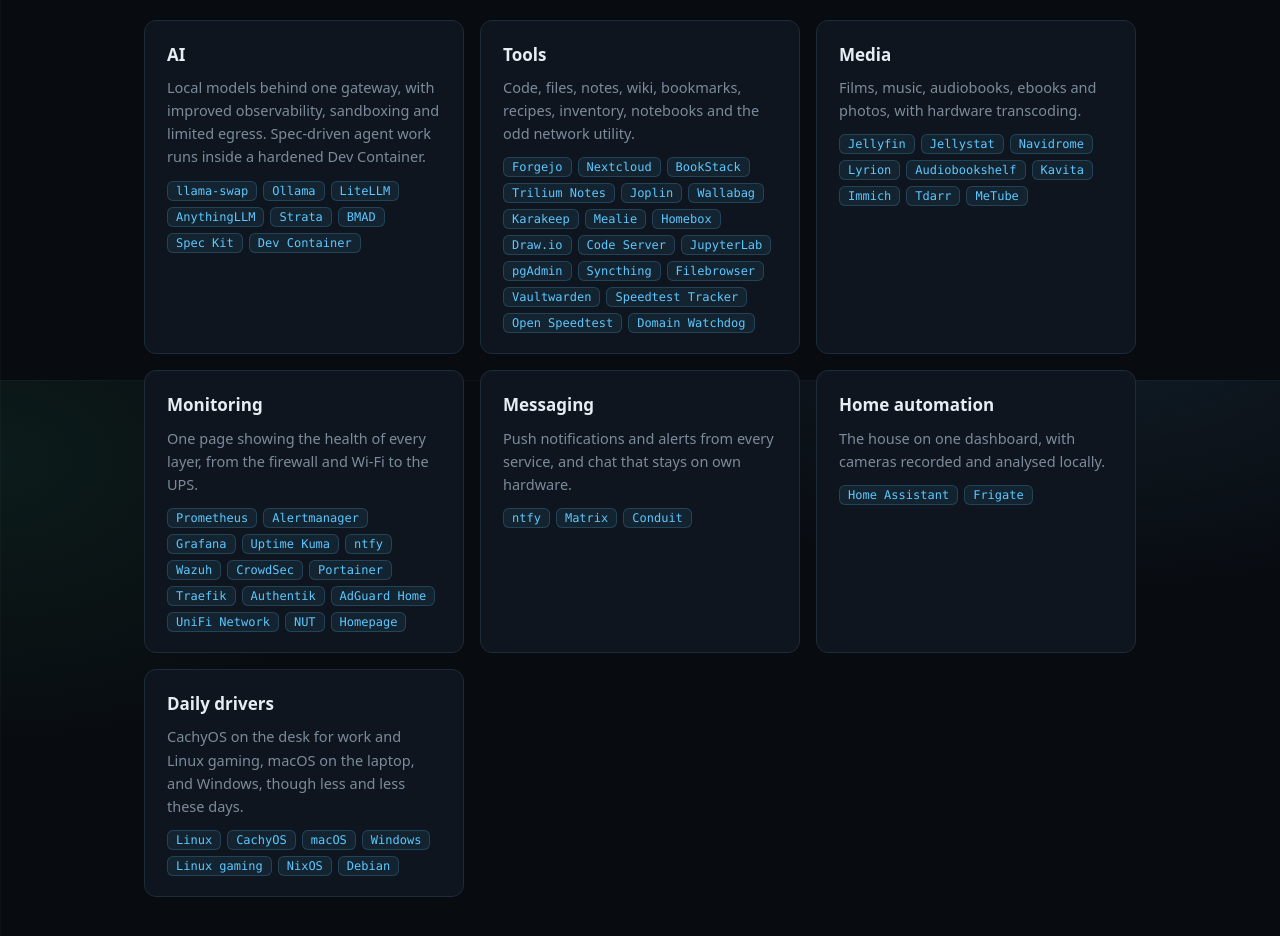
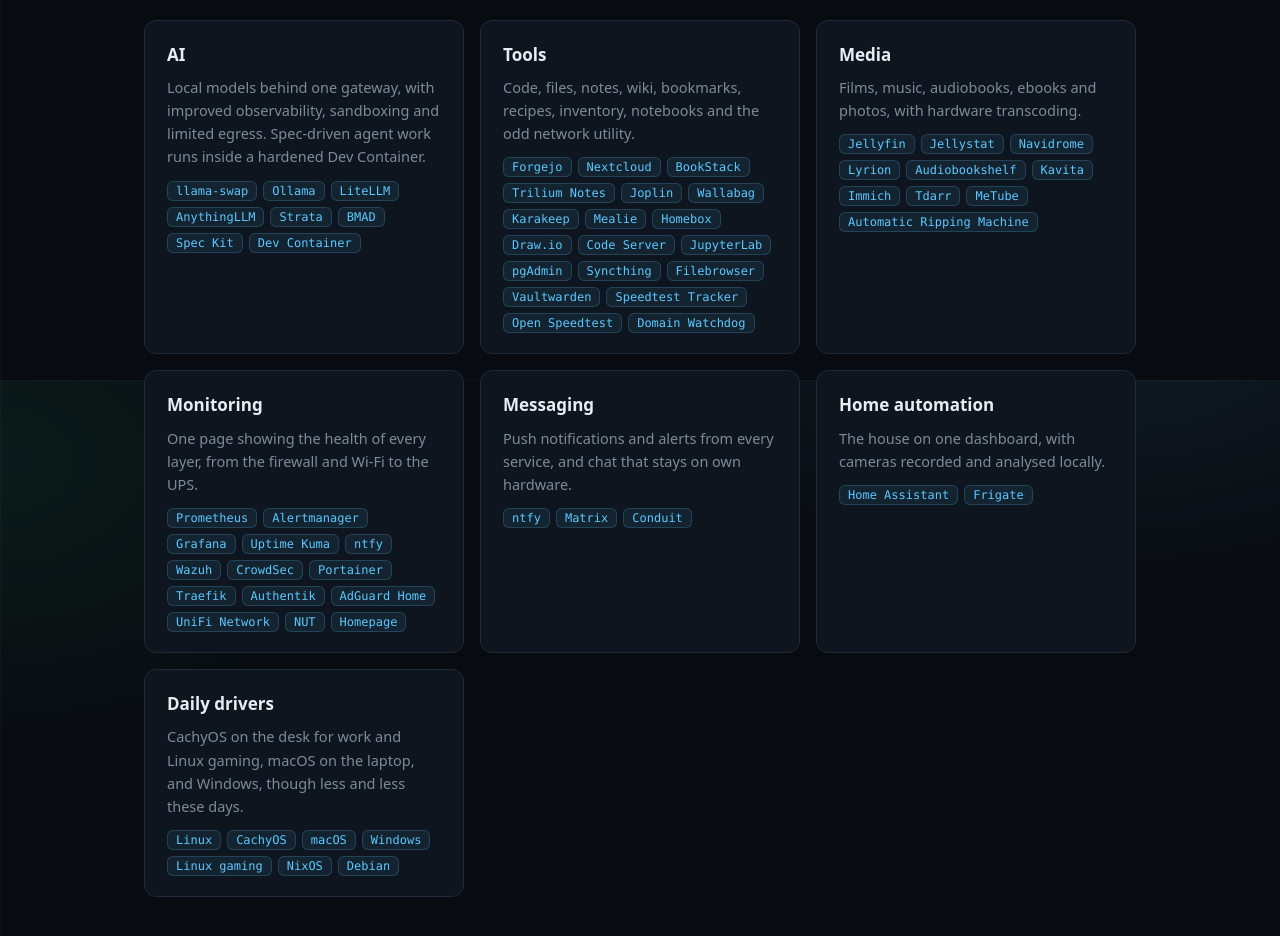
Before and after one commit to mselin/mselin.github.io, a plain HTML site: page index.html in a window 1280 px wide. Shown: the part 3620-4556 px from the top of the page. Drawn offline with Linux system fonts and the light colour scheme.

Commit message:
Add Automatic Ripping Machine to media
Co-Authored-By: Claude Fable 5.2 <noreply@anthropic.com>
Claude-Session: https://claude.ai/code/session_013DgN9N6MedXYU6Hmksz994

```diff
--- a/index.html
+++ b/index.html
@@ -202,7 +202,7 @@
   <div class="grid">
     <div class="card"><h3>AI</h3><p>Local models behind one gateway, with improved observability, sandboxing and limited egress. Spec-driven agent work runs inside a hardened Dev Container.</p><div class="tags"><a href="https://github.com/mostlygeek/llama-swap">llama-swap</a><a href="https://github.com/ollama/ollama">Ollama</a><a href="https://github.com/BerriAI/litellm">LiteLLM</a><a href="https://github.com/Mintplex-Labs/anything-llm">AnythingLLM</a><a href="https://github.com/Niko1221/Strata">Strata</a><a href="https://github.com/bmad-code-org/BMAD-METHOD">BMAD</a><a href="https://github.com/github/spec-kit">Spec Kit</a><a href="https://github.com/devcontainers/spec">Dev Container</a></div></div>
     <div class="card"><h3>Tools</h3><p>Code, files, notes, wiki, bookmarks, recipes, inventory, notebooks and the odd network utility.</p><div class="tags"><a href="https://codeberg.org/forgejo/forgejo">Forgejo</a><a href="https://github.com/nextcloud/server">Nextcloud</a><a href="https://github.com/BookStackApp/BookStack">BookStack</a><a href="https://github.com/TriliumNext/Trilium">Trilium Notes</a><a href="https://github.com/laurent22/joplin">Joplin</a><a href="https://github.com/wallabag/wallabag">Wallabag</a><a href="https://github.com/karakeep-app/karakeep">Karakeep</a><a href="https://github.com/mealie-recipes/mealie">Mealie</a><a href="https://github.com/sysadminsmedia/homebox">Homebox</a><a href="https://github.com/jgraph/drawio">Draw.io</a><a href="https://github.com/coder/code-server">Code Server</a><a href="https://github.com/jupyterlab/jupyterlab">JupyterLab</a><a href="https://github.com/pgadmin-org/pgadmin4">pgAdmin</a><a href="https://github.com/syncthing/syncthing">Syncthing</a><a href="https://github.com/filebrowser/filebrowser">Filebrowser</a><a href="https://github.com/dani-garcia/vaultwarden">Vaultwarden</a><a href="https://github.com/alexjustesen/speedtest-tracker">Speedtest Tracker</a><a href="https://github.com/openspeedtest/Speed-Test">Open Speedtest</a><a href="https://github.com/maelgangloff/domain-watchdog">Domain Watchdog</a></div></div>
-    <div class="card"><h3>Media</h3><p>Films, music, audiobooks, ebooks and photos, with hardware transcoding.</p><div class="tags"><a href="https://github.com/jellyfin/jellyfin">Jellyfin</a><a href="https://github.com/CyferShepard/Jellystat">Jellystat</a><a href="https://github.com/navidrome/navidrome">Navidrome</a><a href="https://github.com/LMS-Community/slimserver">Lyrion</a><a href="https://github.com/advplyr/audiobookshelf">Audiobookshelf</a><a href="https://github.com/Kareadita/Kavita">Kavita</a><a href="https://github.com/immich-app/immich">Immich</a><a href="https://github.com/HaveAGitGat/Tdarr">Tdarr</a><a href="https://github.com/alexta69/metube">MeTube</a></div></div>
+    <div class="card"><h3>Media</h3><p>Films, music, audiobooks, ebooks and photos, with hardware transcoding.</p><div class="tags"><a href="https://github.com/jellyfin/jellyfin">Jellyfin</a><a href="https://github.com/CyferShepard/Jellystat">Jellystat</a><a href="https://github.com/navidrome/navidrome">Navidrome</a><a href="https://github.com/LMS-Community/slimserver">Lyrion</a><a href="https://github.com/advplyr/audiobookshelf">Audiobookshelf</a><a href="https://github.com/Kareadita/Kavita">Kavita</a><a href="https://github.com/immich-app/immich">Immich</a><a href="https://github.com/HaveAGitGat/Tdarr">Tdarr</a><a href="https://github.com/alexta69/metube">MeTube</a><a href="https://github.com/automatic-ripping-machine/automatic-ripping-machine">Automatic Ripping Machine</a></div></div>
     <div class="card"><h3>Monitoring</h3><p>One page showing the health of every layer, from the firewall and Wi-Fi to the UPS.</p><div class="tags"><a href="https://github.com/prometheus/prometheus">Prometheus</a><a href="https://github.com/prometheus/alertmanager">Alertmanager</a><a href="https://github.com/grafana/grafana">Grafana</a><a href="https://github.com/louislam/uptime-kuma">Uptime Kuma</a><a href="https://github.com/binwiederhier/ntfy">ntfy</a><a href="https://github.com/wazuh/wazuh">Wazuh</a><a href="https://github.com/crowdsecurity/crowdsec">CrowdSec</a><a href="https://github.com/portainer/portainer">Portainer</a><a href="https://github.com/traefik/traefik">Traefik</a><a href="https://github.com/goauthentik/authentik">Authentik</a><a href="https://github.com/AdguardTeam/AdGuardHome">AdGuard Home</a><span>UniFi Network</span><a href="https://github.com/networkupstools/nut">NUT</a><a href="https://github.com/gethomepage/homepage">Homepage</a></div></div>
     <div class="card"><h3>Messaging</h3><p>Push notifications and alerts from every service, and chat that stays on own hardware.</p><div class="tags"><a href="https://github.com/binwiederhier/ntfy">ntfy</a><span>Matrix</span><a href="https://gitlab.com/famedly/conduit">Conduit</a></div></div>
     <div class="card"><h3>Home automation</h3><p>The house on one dashboard, with cameras recorded and analysed locally.</p><div class="tags"><a href="https://github.com/home-assistant/core">Home Assistant</a><a href="https://github.com/blakeblackshear/frigate">Frigate</a></div></div>
```
